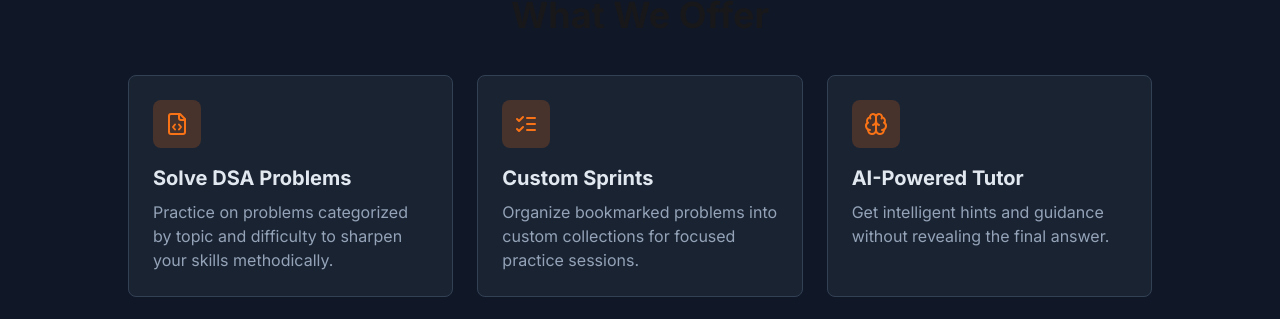
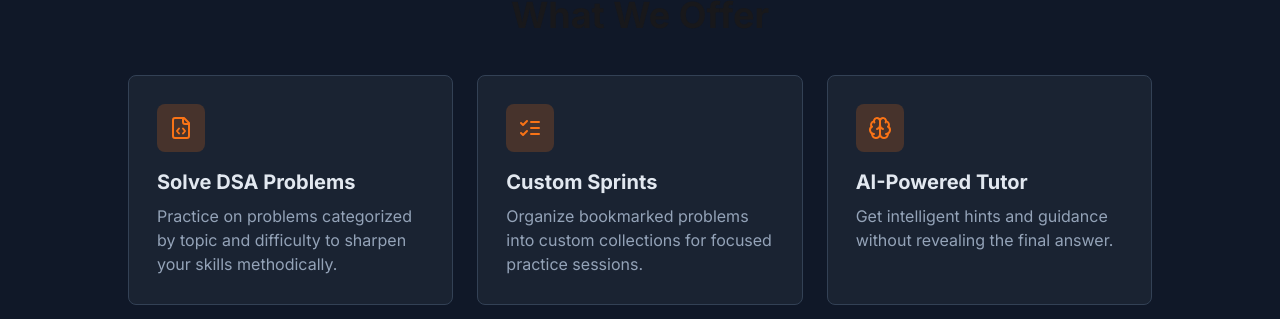
Before and after one commit to Siddharth9304/HackForge, a React (Vite) app in the folder Frontend/: page /about-us in a window 1280 px wide. Shown: the part 589-908 px from the top of the page. Built offline with nearby package versions, Linux system fonts and the light colour scheme; no server answers.

Commit message:
improve padding in about us card

```diff
--- a/Frontend/src/pages/AboutUsPage.jsx
+++ b/Frontend/src/pages/AboutUsPage.jsx
@@ -12,7 +12,7 @@ import {
 import { HackForgeLogo } from "../components"
 
 const FeatureCard = ({ icon, title, children }) => (
-  <div className="bg-[#f8fafc] dark:bg-[#1a2332] p-6 rounded-lg border border-[#e2e8f0] dark:border-[#334155] transform hover:-translate-y-1 transition-transform duration-300">
+  <div className="bg-[#f8fafc] dark:bg-[#1a2332] p-7 rounded-lg border border-[#e2e8f0] dark:border-[#334155] transform hover:-translate-y-1 transition-transform duration-300">
     <div className="flex items-center justify-center w-12 h-12 bg-[#f97316]/10 dark:bg-[#f97316]/20 rounded-lg mb-4">
       {icon}
     </div>
```
